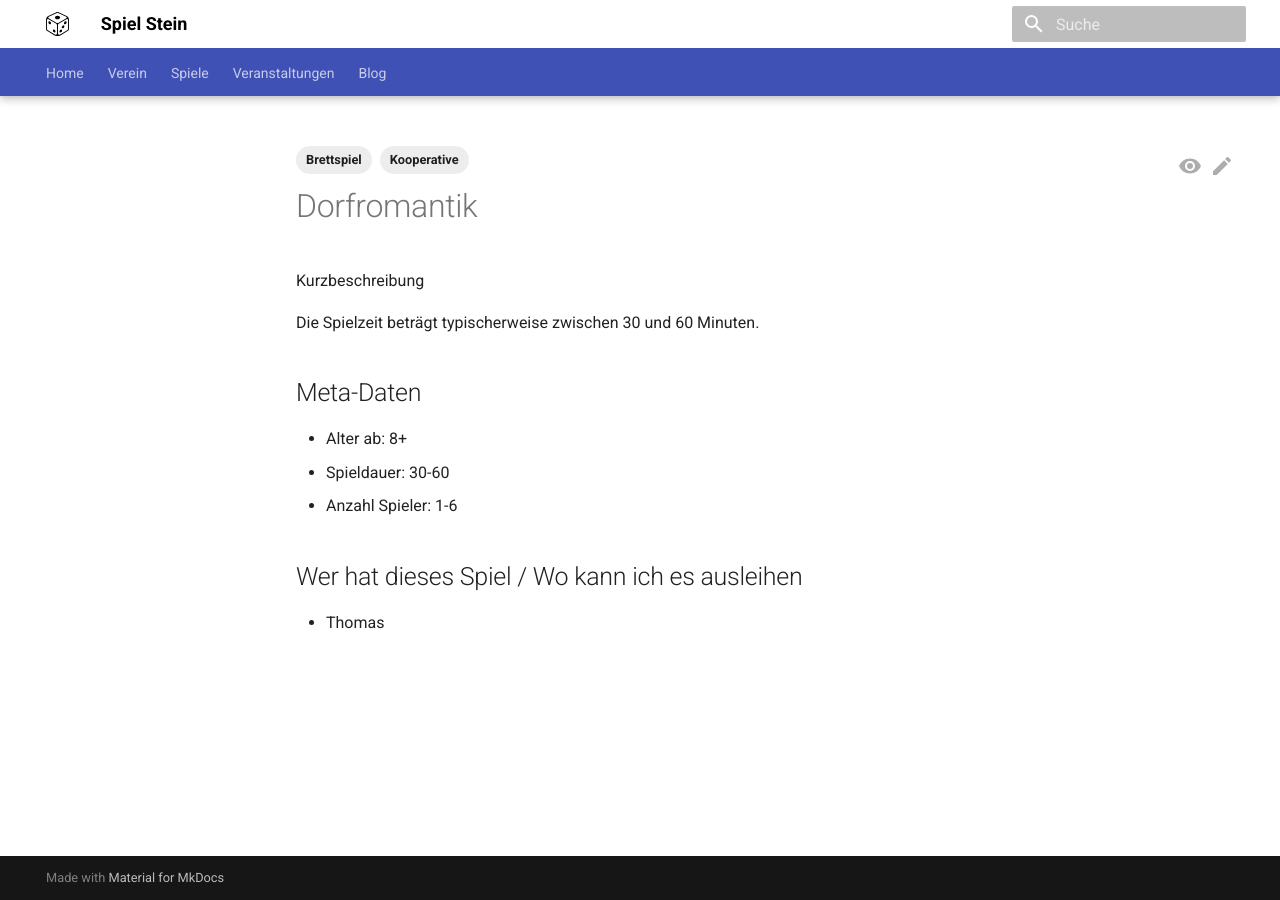
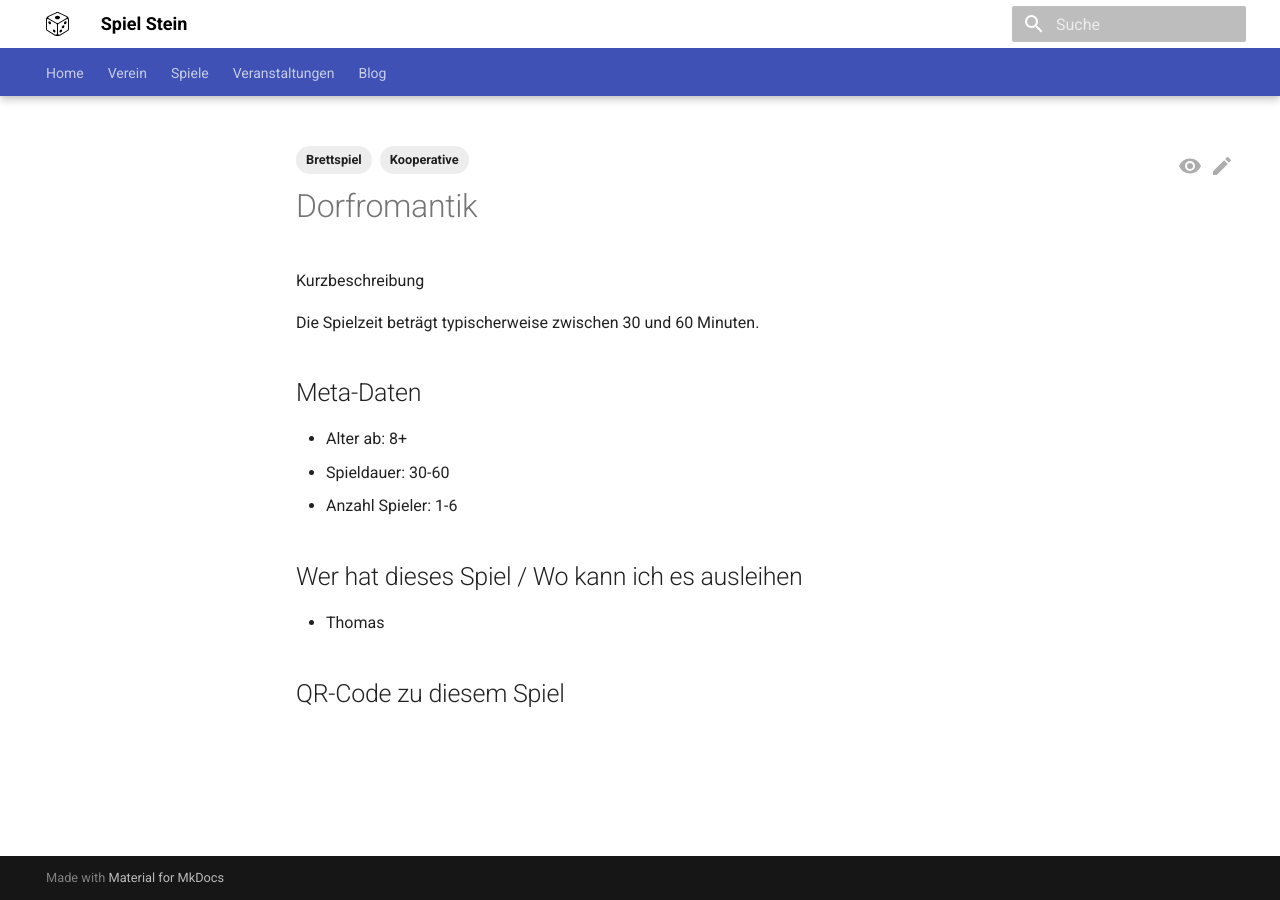
Before and after one commit to spielsteinar/spielstein.ch, an MkDocs documentation site: the page built from docs/spiele/dorfromantik.md, in a window 1280 px wide. Built offline with MkDocs 1.6.1 and Material for MkDocs 9.7.7, drawn with Linux system fonts in a browser that asks for light colours.

Commit message:
chore: Update dorfromantik.md with game description and QR code

```diff
--- a/docs/spiele/dorfromantik.md
+++ b/docs/spiele/dorfromantik.md
@@ -9,7 +9,7 @@
     "@context": "https://schema.org",
     "@type": "Game",
     "name": "Dorfromantik",
-    "description": "Die Spielzeit beträgt typischerweise zwischen 30 und 60 Minuten."
+    "description": "Die Spielzeit beträgt typischerweise zwischen 30 und 60 Minuten.",
     "typicalAgeRange": "8+",
     "timeRequired": "PT45M",
     "numberOfPlayers":{
@@ -36,3 +36,6 @@
 ## Wer hat dieses Spiel / Wo kann ich es ausleihen
 
 * Thomas
+
+
+## QR-Code zu diesem Spiel
```
